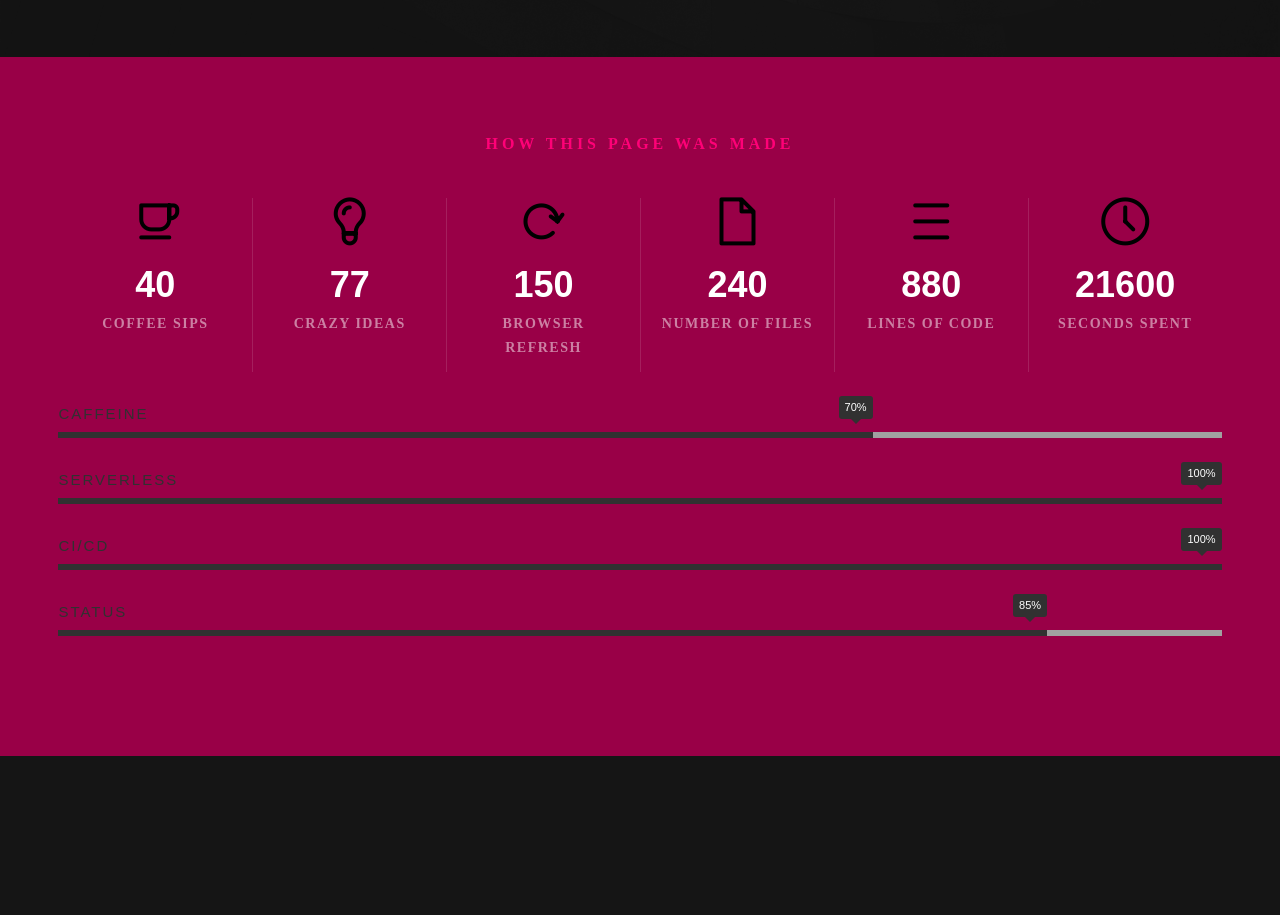
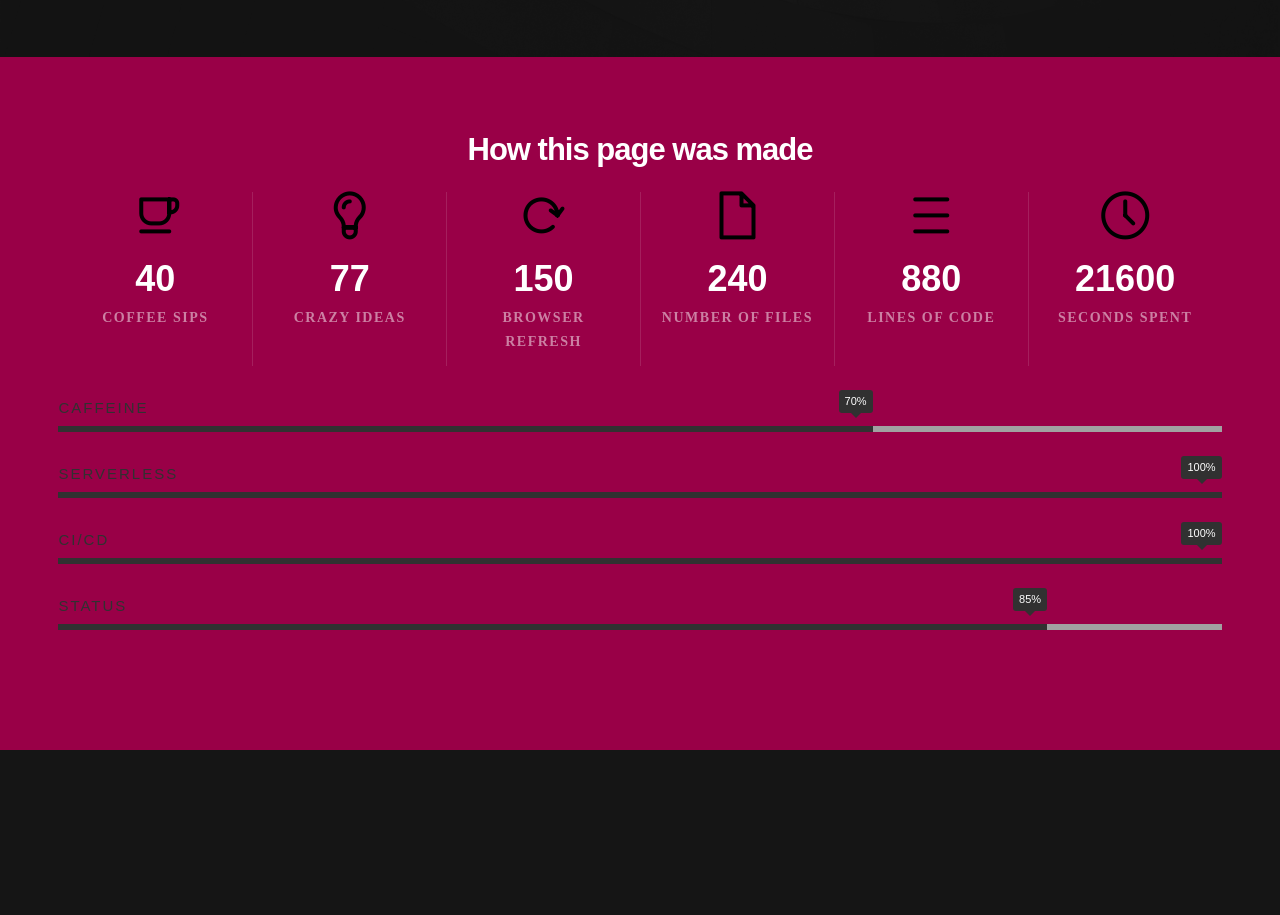
Before and after one commit to a7i/a7i.github.io, a website: page index.html in a window 1280 px wide. Shown: the part 7240-8155 px from the top of the page. Drawn offline with nearby package versions, Linux system fonts and the light colour scheme; some packages are replaced by stand-ins of ours; a script that the page names is missing; files whose address does not match are found by name; a web font is replaced by a local one.

Commit message:
Change font color for stats section

```diff
--- a/css/main.css
+++ b/css/main.css
@@ -227,6 +227,10 @@ hr {
 	clear: both;
 	margin: 2.4rem 0 1.5rem;
 	height: 0;
+}
+
+#stats .stats-header {
+	color: #ffffff;
 }
 
 /**
--- a/index.html
+++ b/index.html
@@ -695,10 +695,10 @@
 
     <section id="stats" class="count-up">
 
-      <div class="row section-intro">
+      <div class="row section-stats">
         <div class="col-twelve">
 
-          <h5>How this page was made</h5>
+          <h1 class="stats-header">How this page was made</h3>
 
         </div>
       </div>
```
